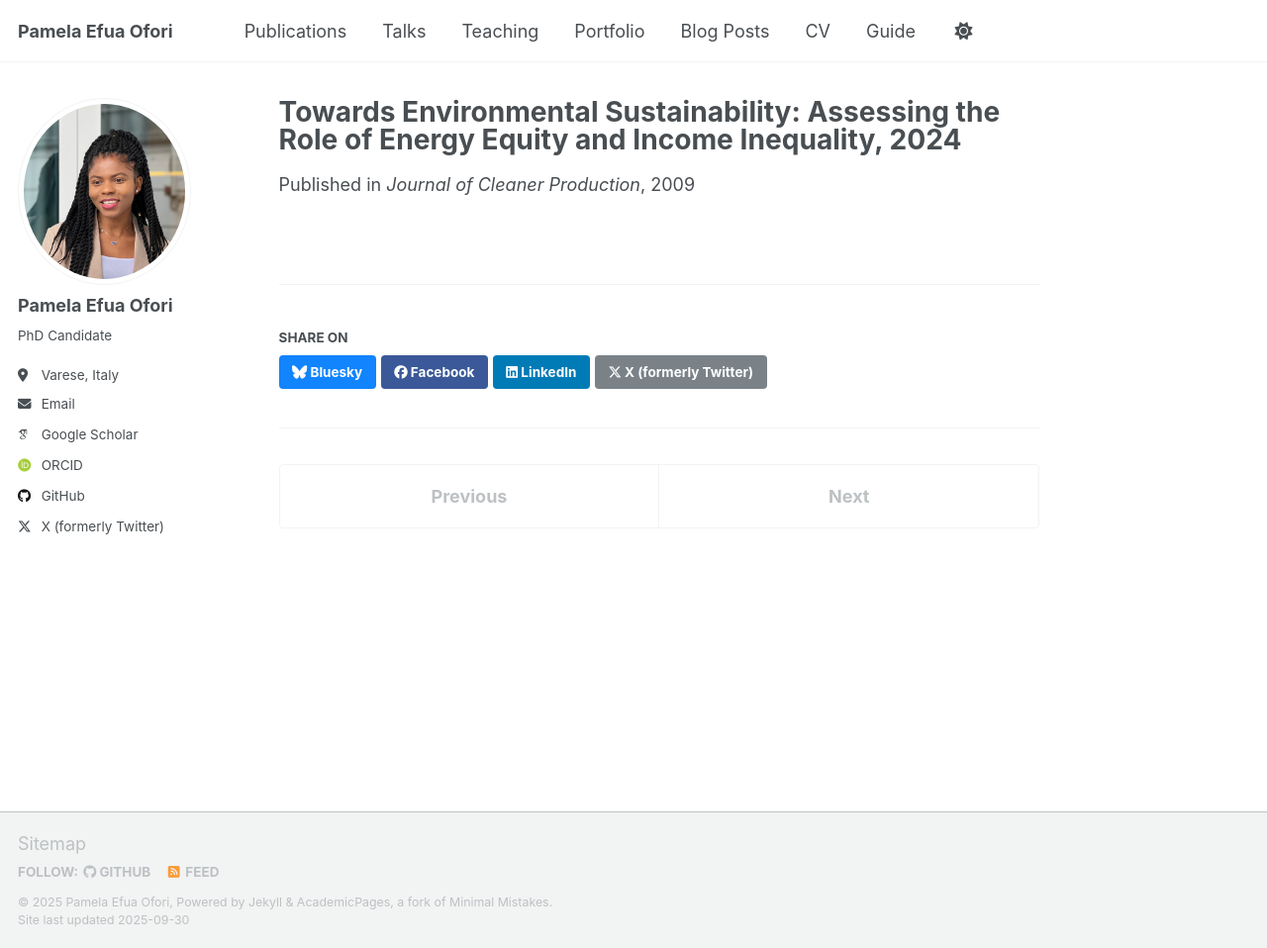
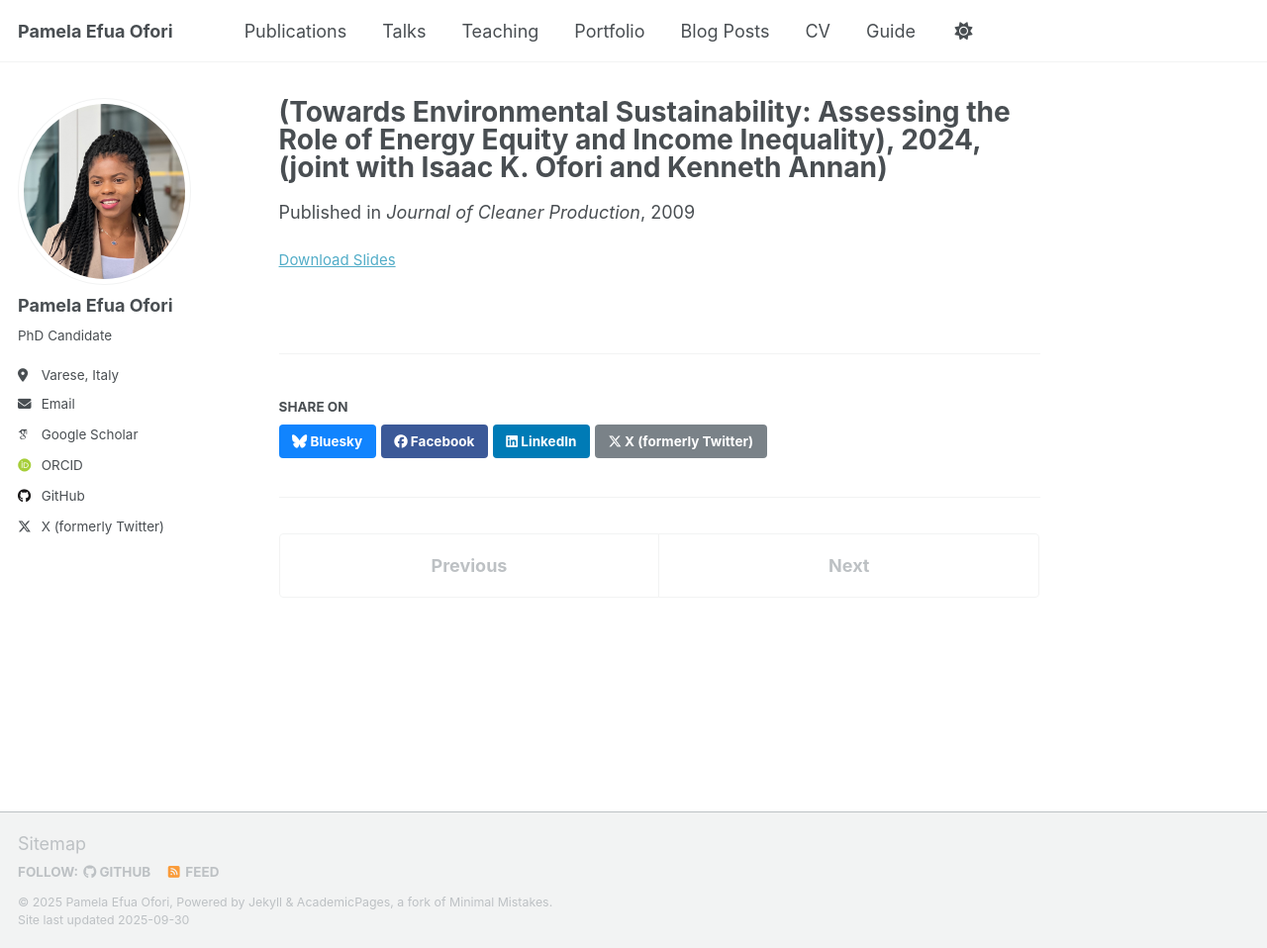
Before and after one commit to PEOFORI/peofori.github.io, a Jekyll site: the page built from _publications/2009-10-01-paper-title-number-1.md, in a window 1280 px wide and 958 px high. Shown: the whole window at 99% size. Built offline with Jekyll 4.4.1, drawn with Linux system fonts in a browser that asks for light colours; some web fonts are replaced; a script that is not in the unit is left out.

Commit message:
Update 2009-10-01-paper-title-number-1.md

```diff
--- a/_publications/2009-10-01-paper-title-number-1.md
+++ b/_publications/2009-10-01-paper-title-number-1.md
@@ -1,11 +1,11 @@
 ---
-title: "Towards Environmental Sustainability: Assessing the Role of Energy Equity and Income Inequality, 2024"
+title: "(Towards Environmental Sustainability: Assessing the Role of Energy Equity and Income Inequality), 2024, (joint with Isaac K. Ofori and Kenneth Annan)"
 collection: publications
 category: manuscripts
 permalink: /publication/
 venue: 'Journal of Cleaner Production'
-slidesurl: #'http://academicpages.github.io/files/slides1.pdf'
+slidesurl: 'http://academicpages.github.io/files/slides1.pdf](https://www.researchgate.net/profile/Isaac-Ofori-2/publication/382424613_The_role_of_energy_equity_and_income_inequality_in_environmental_sustainability/links/66abb1552361f42f23abbfab/The-role-of-energy-equity-and-income-inequality-in-environmental-sustainability.pdf'
 paperurl: 'https://www.sciencedirect.com/science/article/pii/S0959652624026325'
-bibtexurl: #'http://academicpages.github.io/files/bibtex1.bib'
+
 
 ---
```
